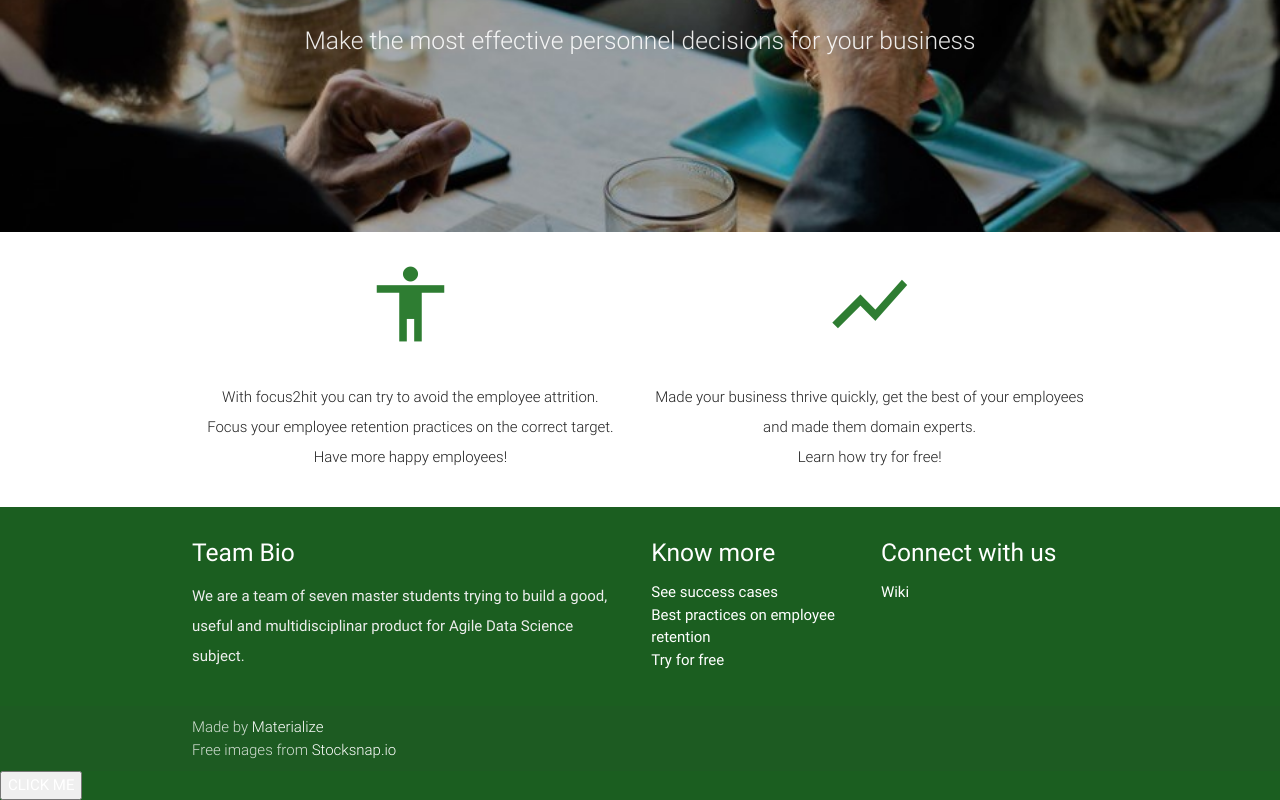
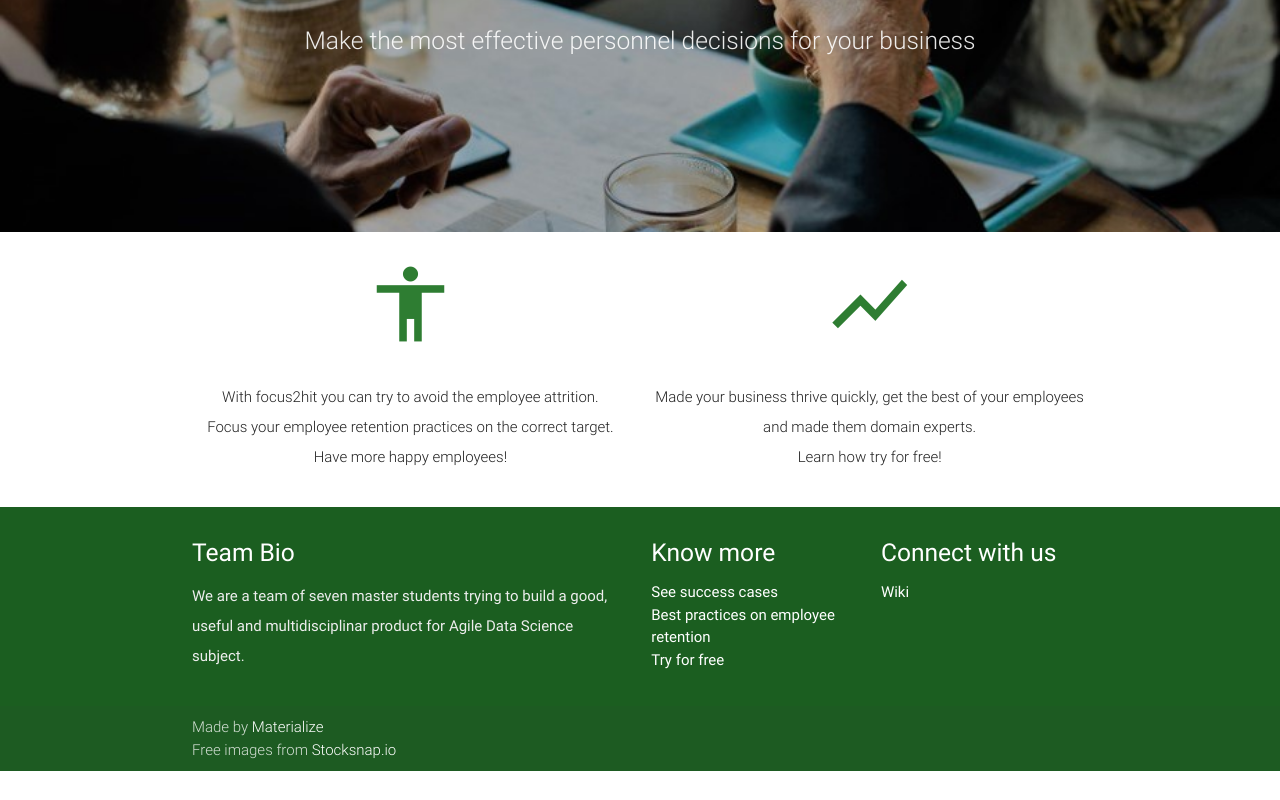
Before and after one commit to AgileDataScienceUB/ADS4, a plain HTML site: page view/index.html in a window 1280 px wide. Shown: the part 1008-1808 px from the top of the page. After the commit the page ends 1779 px from the top, so only its background shows below. Drawn offline with nearby package versions, Linux system fonts and the light colour scheme.

Commit message:
test removed from index

```diff
--- a/view/index.html
+++ b/view/index.html
@@ -182,9 +182,6 @@
     </div>
   </div>
   <div>
-    <button onclick="create_model()" >
-      CLICK ME
-    </button>
   </div>
 </footer>
 
@@ -193,43 +190,4 @@
   <script src="https://code.jquery.com/jquery-2.1.1.min.js"></script>
   <script src="js/materialize.js"></script>
   <script src="js/init.js"></script>
-  <script>
-    // function create_model() {
-    //   var data = require('/Users/marc.cardus/Desktop/data.json')
-    //   var settings = {
-    //     "url": "http://ec2-34-243-4-122.eu-west-1.compute.amazonaws.com:3031/create-predictor",
-    //     "method": "POST",
-    //     "contentType": "application/json; charset=utf-8",
-    //     "dataType": "json",
-    //     "data": data
-    //   }
-    //
-    // $.ajax(settings).done(function (response) {
-    //   console.log(response);
-    // });
-    // }
-    function create_model() {
-      var form = new FormData();
-      form.append("file", "/Users/marc.cardus/Personal/Uni/Agile/ADS4/backend/flask_api/code/etc/data/MFG10YearTerminationData_train.csv");
-
-      var settings = {
-        "async": true,
-        "crossDomain": true,
-        "url": "http://34.243.4.122:3031/create-predictor",
-        "method": "POST",
-        "headers": {
-          "cache-control": "no-cache",
-          "postman-token": "890f1954-eb41-8e3d-90a0-7e6f5a284141"
-        },
-        "processData": false,
-        "contentType": false,
-        "mimeType": "multipart/form-data",
-        "data": form
-      }
-
-    $.ajax(settings).done(function (response) {
-      console.log(response);
-    });
-    </script>
-  </body>
 </html>
```
